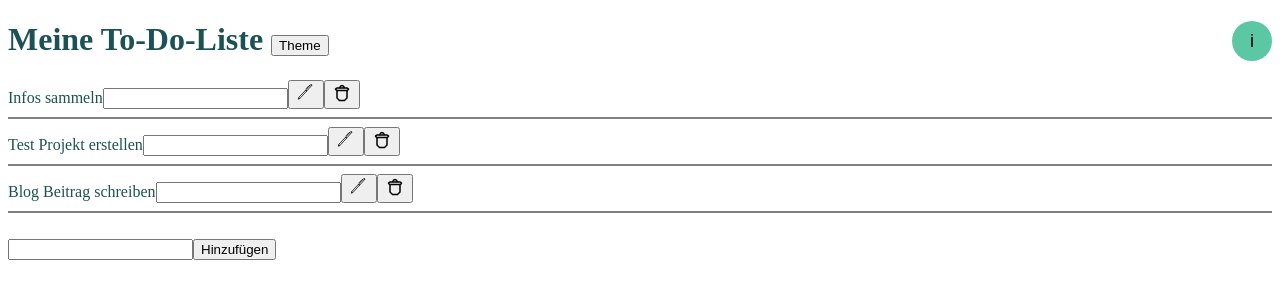
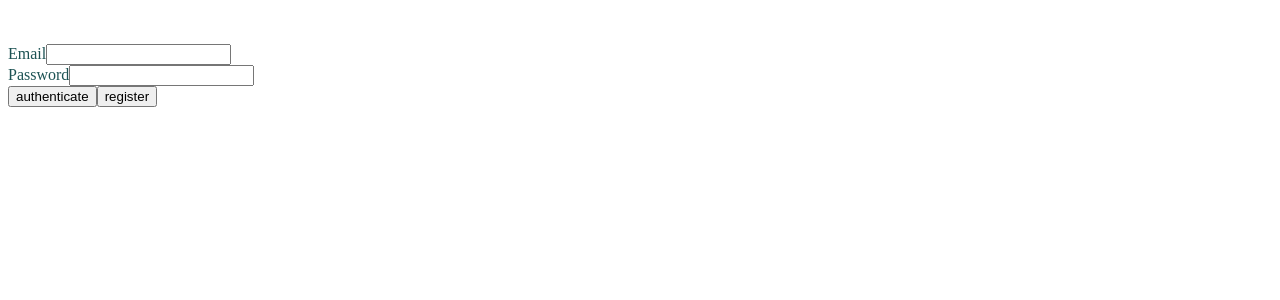
Before and after one commit to FabioKaelin/ToDoManager, a Vue app: page / in a window 1280 px wide. Shown: the top 300 px of the page. Built offline with nearby package versions, Linux system fonts and the light colour scheme; a web font is replaced by a local one.

Commit message:
Authentication hinzugefuegt

```diff
--- a/src/App.vue
+++ b/src/App.vue
@@ -1,5 +1,17 @@
 <template>
-        <h1  >Meine To-Do-Liste<button id="InformationsButton" @click="showInformations" style="margin-left:2.5em">i</button> <button @click="changeTheme">Theme</button> </h1>
+        <h1 class="DuringAuthHide">Meine To-Do-Liste<button id="InformationsButton" @click="showInformations" style="margin-left:2.5em">i</button></h1>
+		<!-- <button @click="changeTheme">Theme</button> -->
+        <AddToDoButton class="DuringAuthHide"  @click="hideInformations" @add-todo-event="addToDoItem"/>
+		<br><br>
+		<div id="authenticateContent">
+			Email<input  id="emailInput" type="text">
+			<br>
+			Password<input  id="passwordInput" type="password">
+			<br>
+			<button @click="authenticate">authenticate</button>
+			<button @click="register">register</button>
+			<!-- <button  @click="tasks" >Tasks</button> -->
+		</div>
 		<span id="Informationen"  @click="hideInformations">
 			<br>
 			Dies ist ein Forntend für den ÜK 294. <br>
@@ -11,19 +23,28 @@
 			<ul>
 
 				<li>Bitte bei Nutzung des Firefox-Browsers beachten das manche Dinge (z.B. Scrollbar) nicht richtig angezeigt werden.</li>
+				<li>Der Standart-Benutzer ist hugo@m295.local.zli.ch und das Passwort ist Zli123</li>
 			</ul>
 			<br>
 			<br>
 			</span>
-		<ToDos v-bind:todoEntries="todoEntries" @delete-todo-event="deleteToDoItem" @change-Edit-Input="changeEditInput" @edit-todo-event="editToDoItem"/>
-		<br @click="hideInformations">
-        <AddToDoButton  @click="hideInformations" @add-todo-event="addToDoItem"/>
+		<ToDos class="DuringAuthHide" v-bind:todoEntries="todoEntries" @delete-todo-event="deleteToDoItem" @change-Edit-Input="changeEditInput" @edit-todo-event="editToDoItem"/>
+		<br class="DuringAuthHide" @click="hideInformations">
 
 </template>
 <script>
 	console.log("app exec")
 	import ToDos from './components/ToDos'
 	import AddToDoButton from './components/AddToDoButton'
+
+	// if (document.body.classList == "authenticated"){
+	// 	console.log("asdf")
+	// 	document.body.getElementById("notauthenticate").style.display = "none"
+	// }
+	document.body.classList.add("unauthenticated")
+
+	let user = undefined;
+
     export default {
 		name: 'App',
 		components: {
@@ -35,18 +56,18 @@
 				todoEntries: [
 					{
 						id: 1,
-						title: 'Infos sammeln',
-						completed: false
+						description: 'Infos sammeln',
+						// completed: false
 					},
 					{
 						id: 2,
-						title: 'Test Projekt erstellen',
-						completed: false
+						description: 'Test Projekt erstellen',
+						// completed: false
 					},
 					{
 						id: 3,
-						title: 'Blog Beitrag schreiben',
-						completed: false
+						description: 'Blog Beitrag schreiben',
+						// completed: false
 					},
 				],
 			}
@@ -54,12 +75,9 @@
 		methods: {
 			addToDoItem(newToDoItem) {
 				this.todoEntries = [...this.todoEntries, newToDoItem];
-			},
-			deleteToDoItem(toDoId){
+			},deleteToDoItem(toDoId){
 				this.todoEntries = this.todoEntries.filter(item => item.id !== toDoId)
-			},
-
-            editToDoItem(toDoId){
+			},editToDoItem(toDoId){
 				if(event.keyCode == 13) {
 					let id;
 					for (const element of this.todoEntries) {
@@ -74,7 +92,7 @@
 							let new_content = element.value
 							for (const fulltodo of this.todoEntries){
 								if (id == fulltodo.id){
-									fulltodo.title = new_content
+									fulltodo.description = new_content
 								}
 							}
 							element.value = ""
@@ -83,8 +101,82 @@
 					this.changeEditInput(toDoId)
 				}
 
-			},
-			changeEditInput(toDoId){
+			},async tasks(){
+				// let email = data.email;
+				let id = user.id;
+				let token = user.token
+				// console.log("tasks");
+				const url = "http://localhost:3000/v1/tasks"
+
+				const response = await fetch(url, {
+					method: 'GET',
+					// body: JSON.stringify({
+					// 	"email":"hugo@m295.local.zli.ch",
+					// 	"password":"Zli123"
+					// }),
+					headers: {
+						'authorization': `Bearer ${token}`,
+						'Content-Type': 'application/json'
+					},
+					uid: id
+				})
+				const json = await response.json()
+				// console.log(json)
+				// console.log(json.data.token)
+
+				// function jsonInToDoEntries(item, index, arr) {
+				// 	let object = new Object();
+				// 	console.log(item)
+				// 	object.description = item.description
+				// 	object.id = item.id
+				// 	this.todoEntries.push(object)
+				// 	console.log(index, arr)
+				// }
+				this.todoEntries = []
+				// json.data.forEach(jsonInToDoEntries(this))
+				for (const item of json.data){
+					let object = new Object();
+					object.description = item.description
+					object.id = item.id
+					this.todoEntries.push(object)
+				}
+				// let token = json.data.token
+				// return token;
+				console.log("Tasks end")
+			},async authenticate() {
+
+				var emailInput = document.getElementById("emailInput");
+
+				var passwordInput = document.getElementById("passwordInput");
+
+
+				const url = "http://localhost:3000/v1/authenticate"
+
+				const response = await fetch(url, {
+					method: 'POST',
+					body: JSON.stringify({
+						"email":emailInput.value,	//"hugo@m295.local.zli.ch"		hugo@m295.local.zli.ch
+						"password":passwordInput.value	//"Zli123"
+					}),
+					headers: {
+						'Content-Type': 'application/json'
+					}
+				})
+				const json = await response.json()
+				// console.log(json)
+				// let token = json.data.token
+				user = json.data
+				// class="DuringAuthHide"
+				document.getElementById("authenticateContent").style.display = "none"
+				var x = document.getElementsByClassName("DuringAuthHide");
+				for (const element of x) {
+					element.style.display = "block"
+				}
+
+
+				this.tasks()
+				// return json.data;
+			},changeEditInput(toDoId){
                 let id;
 				for (const element of this.todoEntries) {
 					if(toDoId == element.id){
@@ -105,9 +197,7 @@
 					}
 				}
 
-            },
-			showInformations(){
-				console.log(document.getElementById("Informationen"))
+            },showInformations(){
 				let info = document.getElementById("Informationen")
 				if (info.style.display == "none") {
 					info.style.display = "unset";
@@ -116,11 +206,9 @@
 				} else {
 					info.style.display = "unset";
 				}
-			},
-			hideInformations() {
+			},hideInformations() {
 				document.getElementById("Informationen").style.display = "none";
-			},
-			changeTheme() {
+			},changeTheme() {
 				console.log(document.scrollingElement.style)
 				if (document.body.style.color == "rgb(28, 82, 83)") {// if lighttheme then Darktheme
 					document.body.style.color = "rgb(58, 145, 148)";
@@ -134,6 +222,8 @@
 		}
 	}
 
+	// document.getElementById("authenticateContent").style.display = "display"
+
 	console.log("app end")
 </script>
 
```
